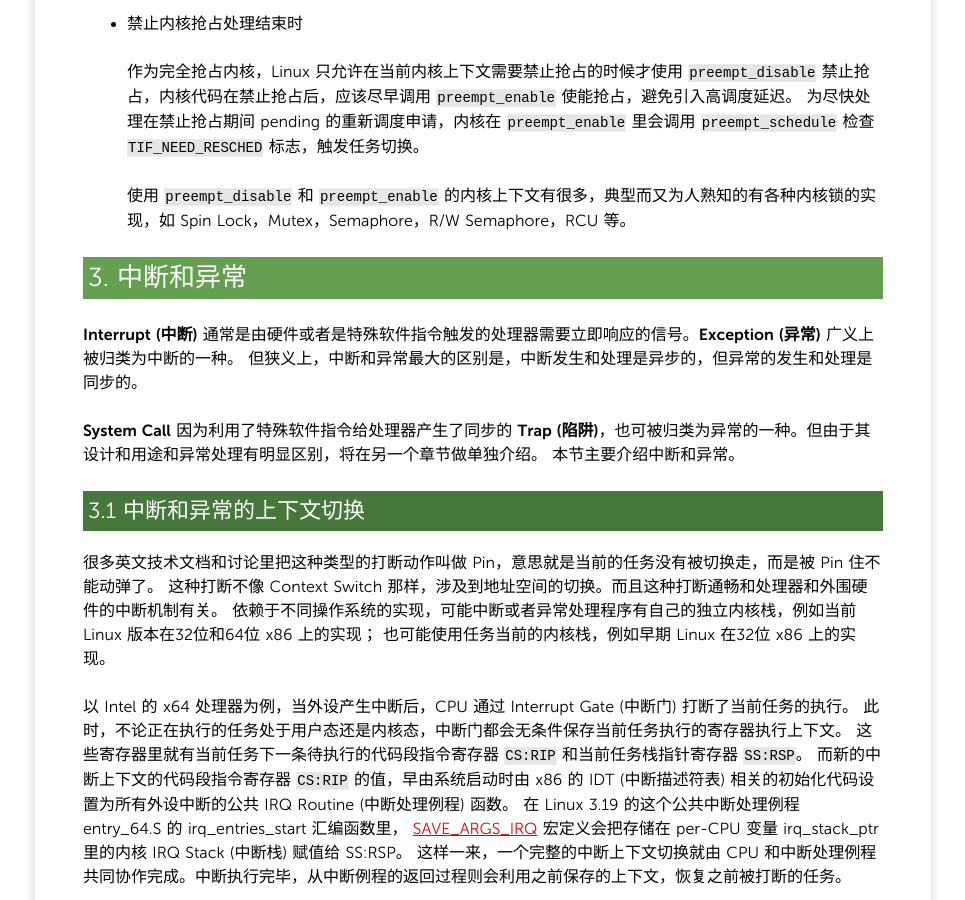
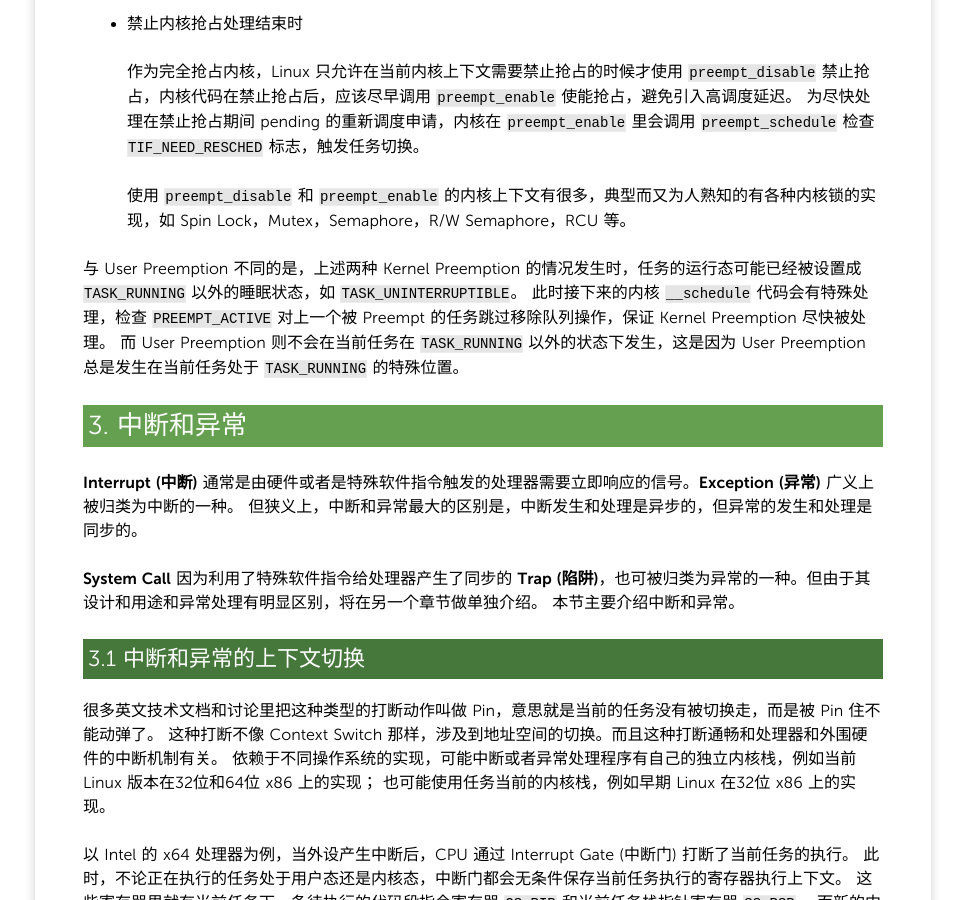
Before and after one commit to yangoliver/yangoliver.github.io, a Jekyll site: the page built from _posts/2016/2016-03-01-linux-scheduler-1.md, in a window 1280 px wide and 900 px high, scrolled down 4982 px. Shown: the whole window, without its empty margins (157-1122 px from the left). Built offline with Jekyll 4.4.1, drawn with Linux system fonts in a browser that asks for light colours; comment, search, counter and statistics services are not loaded.

Commit message:
update: kernel preemption for sleep tasks

```diff
--- a/_posts/2016/2016-03-01-linux-scheduler-1.md
+++ b/_posts/2016/2016-03-01-linux-scheduler-1.md
@@ -178,6 +178,10 @@ Kernel Preemption 发生在以下几种情况，
 
   使用 `preempt_disable` 和 `preempt_enable` 的内核上下文有很多，典型而又为人熟知的有各种内核锁的实现，如 Spin Lock，Mutex，Semaphore，R/W Semaphore，RCU 等。
 
+与 User Preemption 不同的是，上述两种 Kernel Preemption 的情况发生时，任务的运行态可能已经被设置成 `TASK_RUNNING` 以外的睡眠状态，如 `TASK_UNINTERRUPTIBLE`。
+此时接下来的内核 `__schedule` 代码会有特殊处理，检查 `PREEMPT_ACTIVE` 对上一个被 Preempt 的任务跳过移除队列操作，保证 Kernel Preemption 尽快被处理。
+而 User Preemption 则不会在当前任务在 `TASK_RUNNING` 以外的状态下发生，这是因为 User Preemption 总是发生在当前任务处于 `TASK_RUNNING` 的特殊位置。
+
 ## 3. 中断和异常
 
 **Interrupt (中断)** 通常是由硬件或者是特殊软件指令触发的处理器需要立即响应的信号。**Exception (异常)** 广义上被归类为中断的一种。
```
